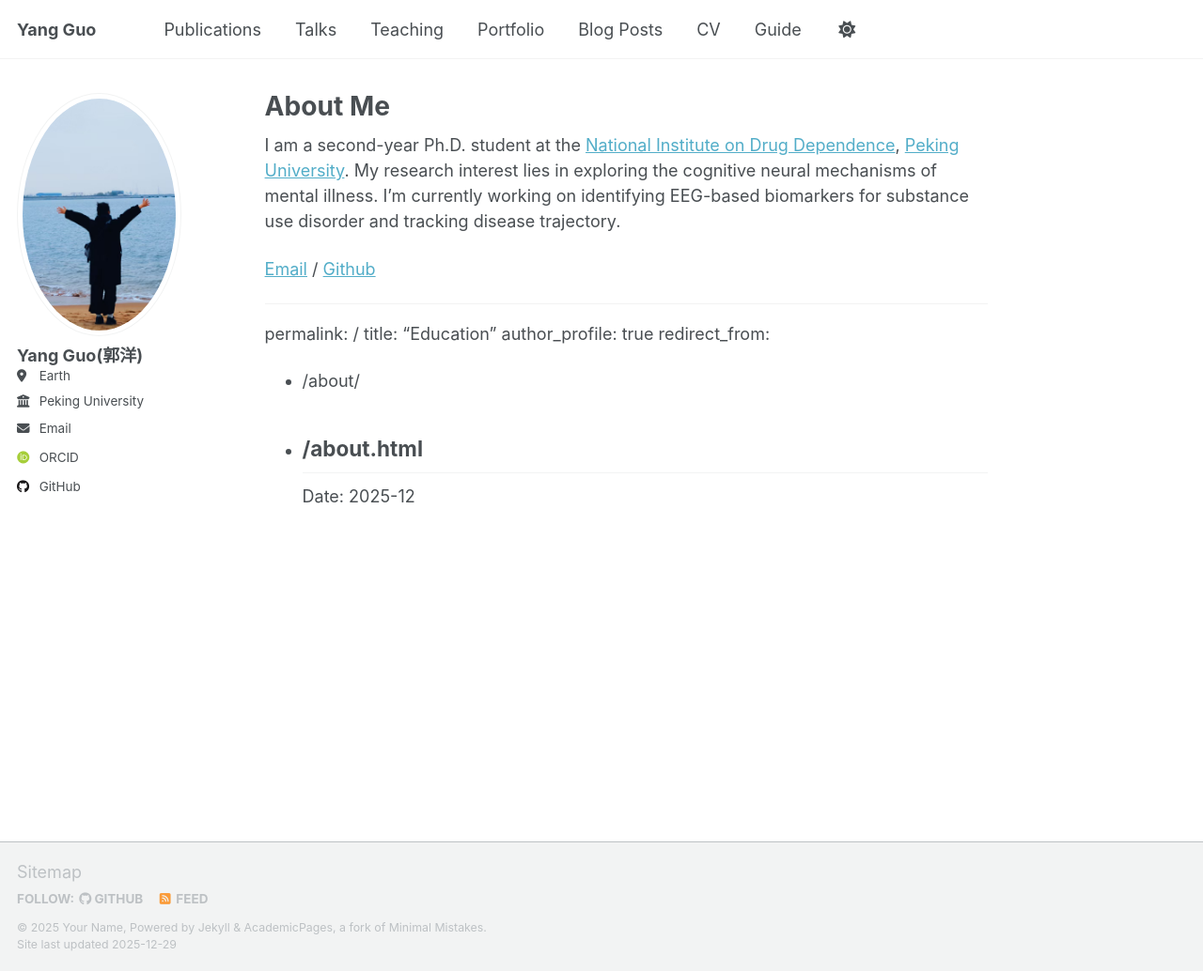
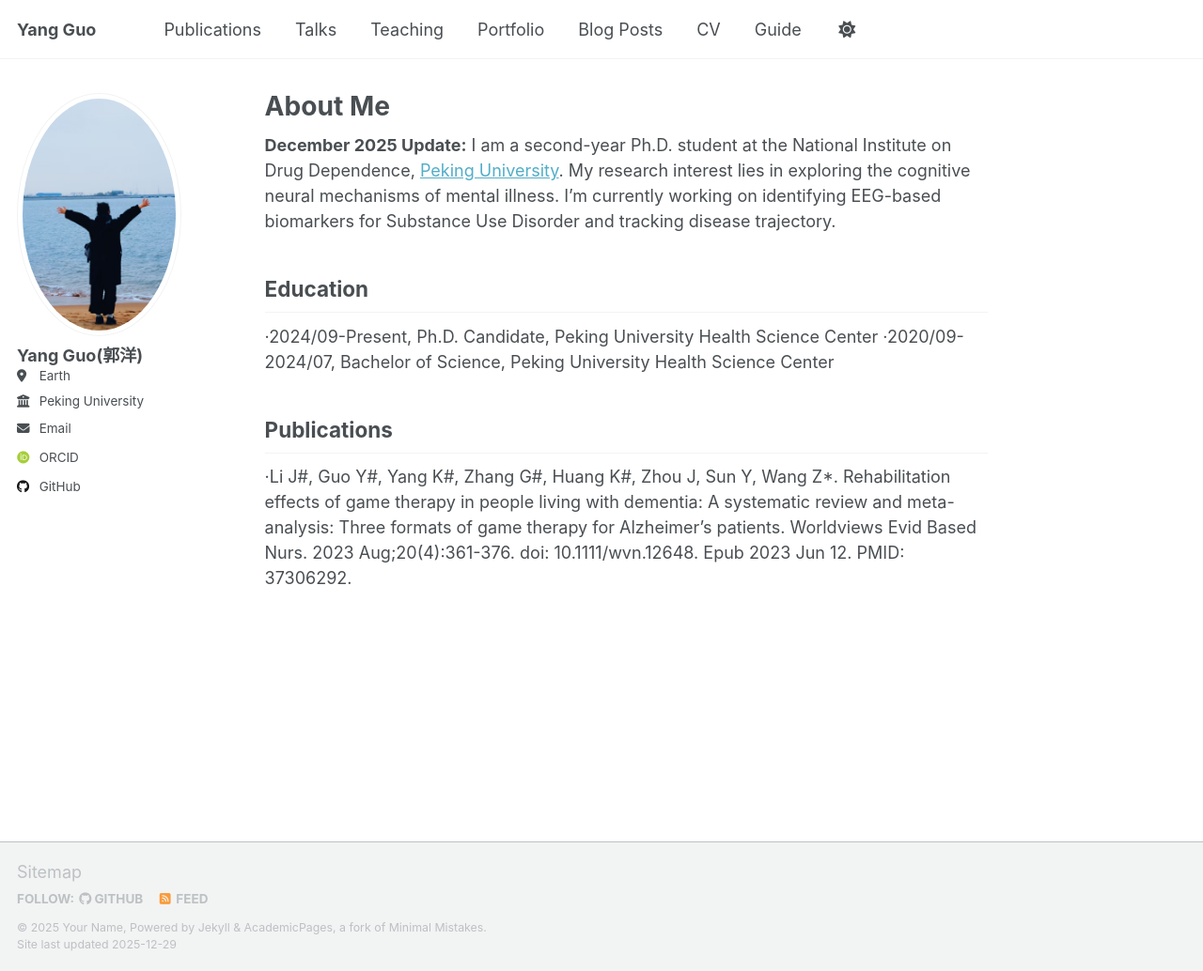
Before and after one commit to Chloesky/Chloesky.github.io, a Jekyll site: the page built from _pages/about.md, in a window 1280 px wide and 1034 px high. Shown: the whole window at 94% size. Built offline with Jekyll 4.4.1, drawn with Linux system fonts in a browser that asks for light colours; some web fonts are replaced; a script that is not in the unit is left out.

Commit message:
Update about.md

```diff
--- a/_pages/about.md
+++ b/_pages/about.md
@@ -7,16 +7,14 @@ redirect_from:
   - /about.html
 ---
 
-I am a second-year Ph.D. student at the [National Institute on Drug Dependence](https://nidd.bjmu.edu.cn), [Peking University](https://www.pku.edu.cn/). My research interest lies in exploring the cognitive neural mechanisms of mental illness. I'm currently working on identifying EEG-based biomarkers for substance use disorder and tracking disease trajectory.
+**December 2025 Update:**
+I am a second-year Ph.D. student at the National Institute on Drug Dependence, [Peking University](https://www.pku.edu.cn/). My research interest lies in exploring the cognitive neural mechanisms of mental illness. I'm currently working on identifying EEG-based biomarkers for Substance Use Disorder and tracking disease trajectory.
 
-[Email](yangguo@stu.pku.edu.cn) / [Github](https://github.com/Chloesky)
 
----
-permalink: /
-title: "Education"
-author_profile: true
-redirect_from:
-  - /about/
-  - /about.html
----
-Date: 2025-12
+## Education
+·2024/09-Present, Ph.D. Candidate, Peking University Health Science Center
+·2020/09-2024/07, Bachelor of Science, Peking University Health Science Center
+
+
+## Publications
+·Li J#, Guo Y#, Yang K#, Zhang G#, Huang K#, Zhou J, Sun Y, Wang Z*. Rehabilitation effects of game therapy in people living with dementia: A systematic review and meta-analysis: Three formats of game therapy for Alzheimer's patients. Worldviews Evid Based Nurs. 2023 Aug;20(4):361-376. doi: 10.1111/wvn.12648. Epub 2023 Jun 12. PMID: 37306292.
```
